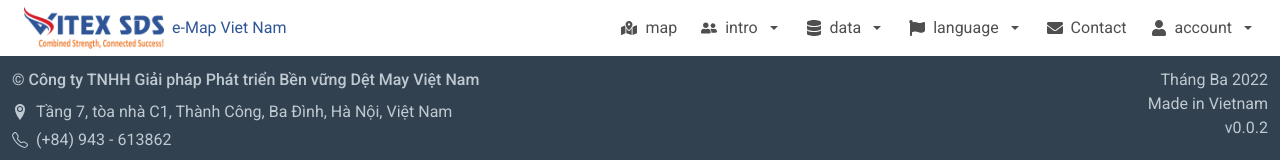
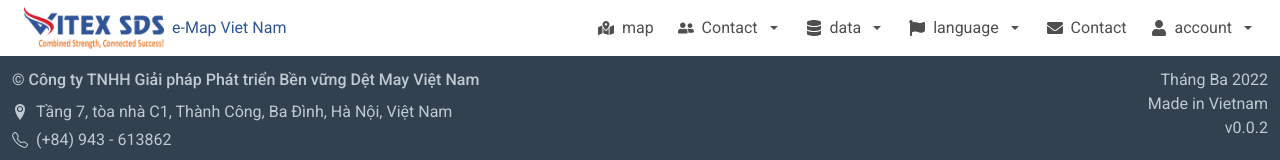
Before and after one commit to cungbuituananh/fe-vtex, a React (Vite) app: page / in a window 1280 px wide. Shown: the top 160 px of the page. Built offline with nearby package versions, Linux system fonts and the light colour scheme.

Commit message:
handle navbar

```diff
--- a/src/routes/routes.tsx
+++ b/src/routes/routes.tsx
@@ -11,12 +11,12 @@ import US from "country-flag-icons/react/3x2/US";
 import VN from "country-flag-icons/react/3x2/VN";
 import i18n from "../i18n";
 import { Route } from "react-router-dom";
-import LoginPage from "../pages/Login";
 
 const MapPage = lazy(() => import("../pages/Map"));
 const ContactPage = lazy(() => import("../pages/Contact"));
 const IntroPage = lazy(() => import("../pages/Intro"));
 const NewsPage = lazy(() => import("../pages/News"));
+const LoginPage = lazy(() => import("../pages/Login"));
 
 export const PATH_ROUTES = {
   HOME: "/",
@@ -42,13 +42,14 @@ export const LIST_ROUTES = [
     icon: <FaMapMarkedAlt />,
   },
   {
-    name: "intro",
+    name: "contact",
+    element: <ContactPage />,
     icon: <FaUserFriends />,
     children: [
       {
-        name: "intro",
-        url: "/intro",
-        element: <IntroPage />,
+        name: "contact",
+        url: "/contact",
+        element: <ContactPage />,
         icon: <FaUserFriends />,
       },
     ],
@@ -88,7 +89,7 @@ export const LIST_ROUTES = [
   },
   {
     name: "contact",
-    url: "/contact",
+    url: "/news",
     icon: <FaEnvelope />,
   },
   {
@@ -107,18 +108,6 @@ export const LIST_ROUTES = [
         element: <NewsPage />,
         icon: <FaDatabase />,
       },
-      // {
-      //   name: "news",
-      //   url: "/news",
-      //   element: <NewsPage />,
-      //   icon: <FaDatabase />,
-      // },
-      // {
-      //   name: "news",
-      //   url: "/news",
-      //   element: <NewsPage />,
-      //   icon: <FaDatabase />,
-      // },
     ],
   },
 ];
```
